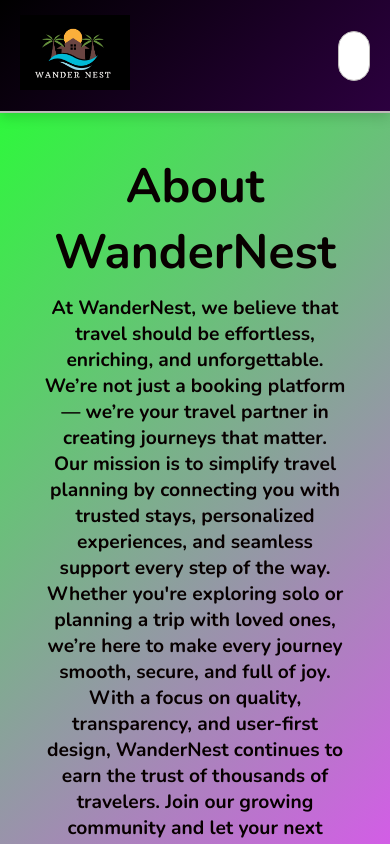
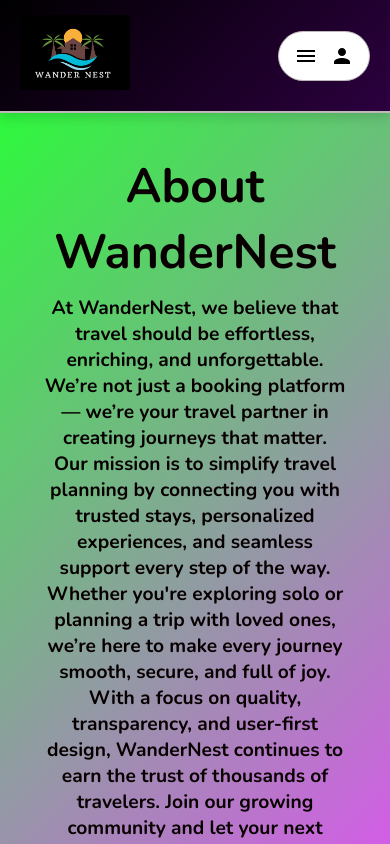
Before and after one commit to utsav7416/WanderNest-Travels, a React (Create React App) app in the folder client/: page /about in a window 390 px wide. Shown: the top 844 px of the page. Built offline with nearby package versions, Linux system fonts and the light colour scheme.

Commit message:
Implemented responsive navbar with search, login/logout, and user dashboard links

```diff
--- a/client/src/components/Navbar.jsx
+++ b/client/src/components/Navbar.jsx
@@ -55,7 +55,19 @@
           className="navbar_right_account"
           onClick={() => setDropdownMenu(!dropdownMenu)}
         >
-
+          <Menu sx={{ color: variables.darkgrey }} />
+          {!user ? (
+            <Person sx={{ color: variables.darkgrey }} />
+          ) : (
+            <img
+              src={`${process.env.REACT_APP_API_URL}/${user.profileImagePath.replace(
+                "public",
+                ""
+              )}`}
+              alt="profile photo"
+              style={{ objectFit: "cover", borderRadius: "50%" }}
+            />
+          )}
         </button>
 
         {dropdownMenu && !user && (
```
